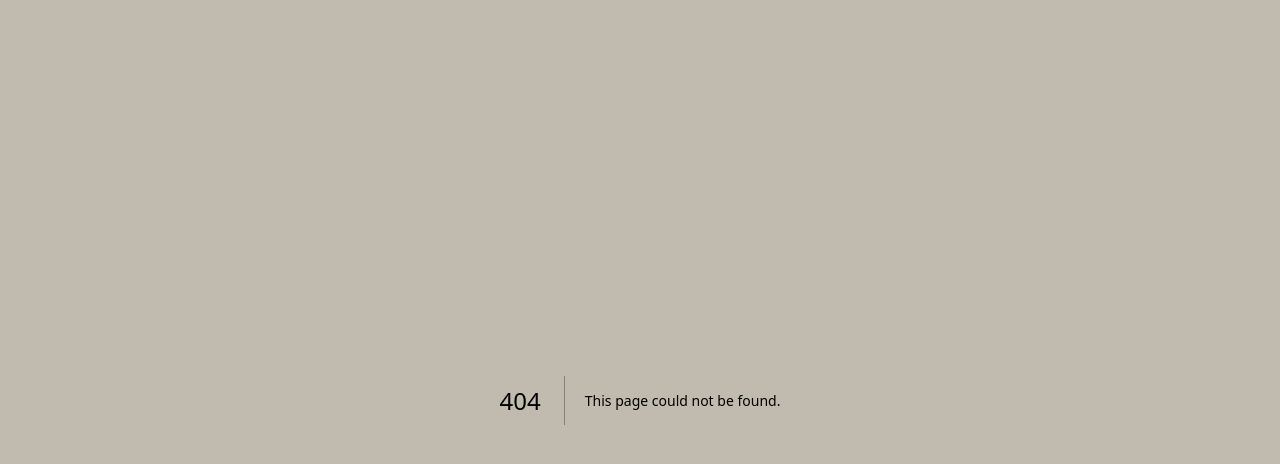
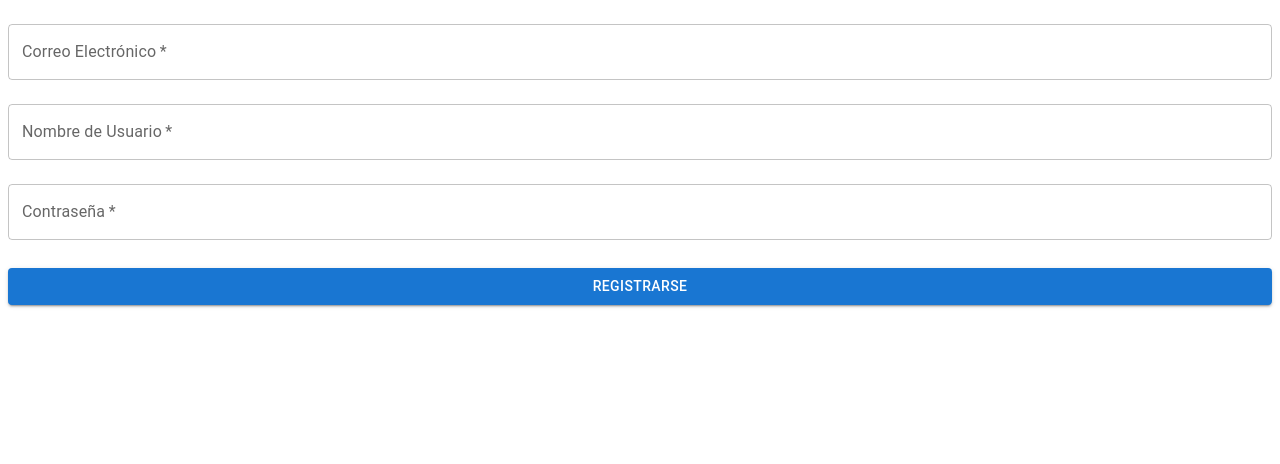
Before and after one commit to Nacho35/Blog, a Next.js app: page /register in a window 1280 px wide. Before the commit this address had no page. Shown: the top 464 px of the page. Built offline with nearby package versions, Linux system fonts and the light colour scheme.

Commit message:
routeo 🛣️ + componente register creado 🙋️

```diff
--- a/src/app/components/Main.jsx
+++ b/src/app/components/Main.jsx
@@ -66,7 +66,7 @@ const Main = () => {
       <Grid container spacing={2}>
         {posts.map((post) => (
           <Grid item xs={12} sm={6} md={4} key={post.id}>
-            <Link href={`/posts/${post.attributes.slug}`}>
+            <Link href={`/post/${post.attributes.slug}`}>
               <Card
                 sx={{
                   maxWidth: 380,
@@ -126,7 +126,7 @@ const Main = () => {
                       variant="body2"
                       sx={{ my: 2, color: "shaft.main" }}
                     >
-                      {post.attributes.content}
+                      {post.attributes.content.substring(0, 200)}
                     </Typography>
                   </CardContent>
                 </CardActionArea>
--- a/src/app/components/PostFull.jsx
+++ b/src/app/components/PostFull.jsx
@@ -3,10 +3,12 @@ const PostFull = ({ post }) => {
     return <div>Loading...</div>;
   }
 
+  const imageUrl = post.attributes.image.data.attributes.url;
+
   return (
     <div>
       <img
-        src={post.attributes.image.data.attributes.url}
+        src={`http://localhost:1337${imageUrl}`}
         alt={post.attributes.title}
         width={500}
         height={300}
--- a/src/app/pages/[posts]/page.js
+++ /dev/null
@@ -1,25 +0,0 @@
-import PostFull from "../../components/PostFull";
-import { useRouter } from "next/router";
-import { fetchPostBySlug } from "../../services/postsService";
-import { useEffect, useState } from "react";
-
-const PostPage = () => {
-  const router = useRouter();
-  const { slug } = router.query;
-  const [post, setPost] = useState(null);
-
-  useEffect(() => {
-    if (slug) {
-      fetchPostBySlug(slug).then(setPost);
-    }
-  }, [slug]);
-
-  if (!post) {
-    router.push("/error");
-    return null;
-  }
-
-  return <PostFull post={post} />;
-};
-
-export default PostPage;
--- a/src/app/services/postsService.js
+++ b/src/app/services/postsService.js
@@ -41,7 +41,9 @@ export async function getImages(imageData) {
 
 export async function fetchPostBySlug(slug) {
   try {
-    const res = await fetch(`${API_URL}/posts?filters[slug][$eq]=${slug}`);
+    const res = await fetch(
+      `${API_URL}/posts?filters[slug][$eq]=${slug}&populate=image`,
+    );
     if (!res.ok) {
       throw new Error("Oops Something went wrong");
     }
--- /dev/null
+++ b/src/pages/register.jsx
@@ -0,0 +1,83 @@
+import { Button, TextField } from "@mui/material";
+import { useState } from "react";
+
+const RegisterForm = () => {
+  const [email, setEmail] = useState("");
+  const [username, setUsername] = useState("");
+  const [password, setPassword] = useState("");
+
+  const handleSubmit = async (event) => {
+    event.preventDefault();
+
+    try {
+      const response = await fetch(
+        "http://localhost:1337/api/auth/local/register",
+        {
+          method: "POST",
+          headers: {
+            "Content-Type": "application/json",
+          },
+          body: JSON.stringify({
+            username,
+            email,
+            password,
+          }),
+        },
+      );
+
+      if (!response.ok) {
+        throw new Error("Error al registrarse");
+      }
+
+      const data = await response.json();
+      console.log(data); // Aquí puedes manejar la respuesta, por ejemplo, redirigir al usuario a otra página o mostrar un mensaje de éxito
+    } catch (error) {
+      console.error(error);
+      // Manejar el error, por ejemplo, mostrar un mensaje de error
+    }
+  };
+
+  return (
+    <form onSubmit={handleSubmit}>
+      <TextField
+        label="Correo Electrónico"
+        variant="outlined"
+        fullWidth
+        margin="normal"
+        required
+        value={email}
+        onChange={(e) => setEmail(e.target.value)}
+      />
+      <TextField
+        label="Nombre de Usuario"
+        variant="outlined"
+        fullWidth
+        margin="normal"
+        required
+        value={username}
+        onChange={(e) => setUsername(e.target.value)}
+      />
+      <TextField
+        label="Contraseña"
+        variant="outlined"
+        fullWidth
+        margin="normal"
+        required
+        type="password"
+        value={password}
+        onChange={(e) => setPassword(e.target.value)}
+      />
+      <Button
+        type="submit"
+        variant="contained"
+        color="primary"
+        fullWidth
+        style={{ marginTop: "20px" }}
+      >
+        Registrarse
+      </Button>
+    </form>
+  );
+};
+
+export default RegisterForm;
```
Also changed, not shown: src/app/components/Header.jsx (+8 -8 lines), src/pages/post/[slug].js (added, +27 -0 lines), src/pages/login.jsx (added).
